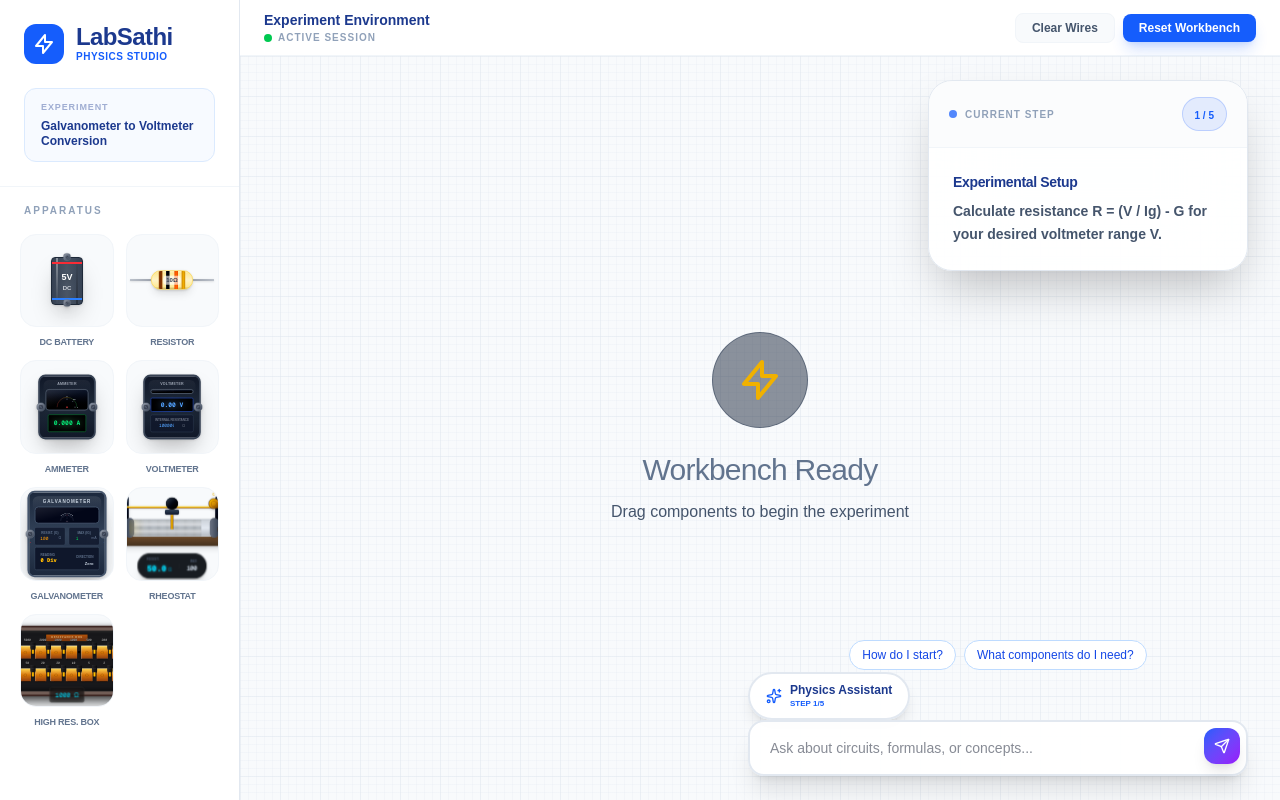
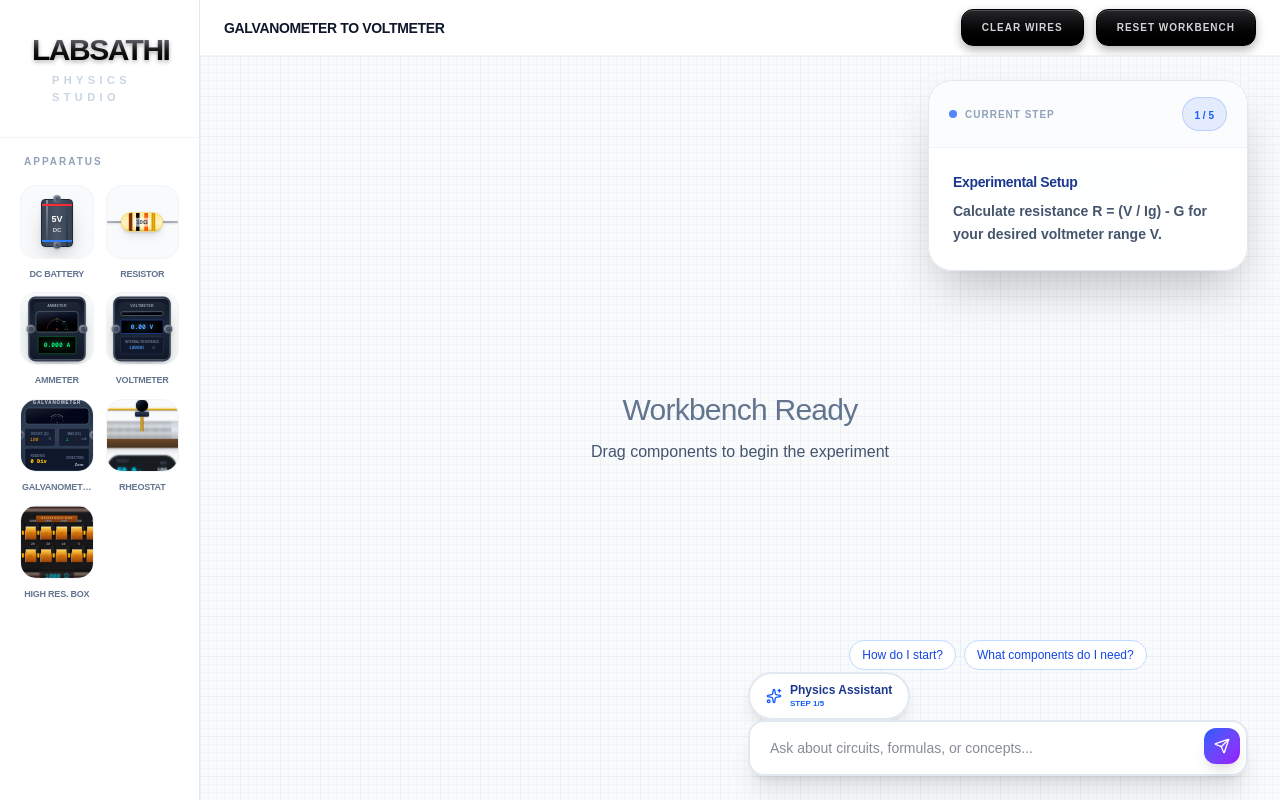
Before and after one commit to frecklehead/labsathi, a Next.js app: page /physics in a window 1280 px wide. Built offline with nearby package versions, Linux system fonts and the light colour scheme; grey boxes are pictures that could not be loaded.

Commit message:
removed unnecessities

```diff
--- a/app/components/circuit/Workbench.tsx
+++ b/app/components/circuit/Workbench.tsx
@@ -64,11 +64,7 @@ const Workbench = forwardRef<HTMLDivElement, WorkbenchProps>(({
             {items.length === 0 && (
                 <div className="absolute inset-0 flex items-center justify-center pointer-events-none select-none">
                     <div className="text-center">
-                        <div className="w-24 h-24 mx-auto mb-6 rounded-full bg-slate-800/50 border border-slate-700/50 flex items-center justify-center text-slate-600">
-                            <svg className="w-12 h-12 text-yellow-500" fill="none" viewBox="0 0 24 24" stroke="currentColor">
-                                <path strokeLinecap="round" strokeLinejoin="round" strokeWidth={2} d="M13 10V3L4 14h7v7l9-11h-7z" />
-                            </svg>
-                        </div>
+
                         <p className="text-3xl mb-3 font-light text-slate-500 tracking-tight">Workbench Ready</p>
                         <p className="text-slate-600 font-medium">Drag components to begin the experiment</p>
                     </div>
--- a/app/components/sidebar/Sidebar.tsx
+++ b/app/components/sidebar/Sidebar.tsx
@@ -10,25 +10,27 @@ import { HighResistanceBox } from "../physics/HighResistanceBox";
 
 export default function Sidebar() {
     return (
-        <aside className="w-60 bg-white border-r border-slate-200 flex flex-col z-20">
-            <div className="p-6 border-b border-slate-100">
-                <div className="flex items-center gap-3 mb-2">
-                    <div className="w-10 h-10 bg-blue-600 rounded-xl flex items-center justify-center">
-                        <svg className="w-6 h-6 text-white" fill="none" viewBox="0 0 24 24" stroke="currentColor">
-                            <path strokeLinecap="round" strokeLinejoin="round" strokeWidth={2} d="M13 10V3L4 14h7v7l9-11h-7z" />
-                        </svg>
+             <aside className="w-50 bg-white border-r border-slate-200 flex flex-col z-20">
+              <div className="p-8 border-b border-slate-100 bg-white">
+    <div className="flex items-center group cursor-default">
+        <div className="flex flex-col">
+            <div className="flex items-center gap-2">
+
+                <h1 className="text-3xl font-black uppercase tracking-tighter transition-all duration-300
+    bg-gradient-to-b from-zinc-400 via-zinc-900 to-black bg-clip-text text-transparent
+    filter drop-shadow-[0_2px_2px_rgba(0,0,0,0.3)]
+    group-hover:from-rose-400 group-hover:to-rose-600 transition-all">
+                    LabSathi
+                </h1>
             </div>
-                    <div>
-                        <h1 className="text-2xl font-black text-blue-900 tracking-tight leading-none">LabSathi</h1>
-                        <p className="text-[10px] text-blue-600 font-bold uppercase tracking-wider">Physics Studio</p>
+
+            {/* Cleaner subtitle alignment */}
+            <p className="text-[11px] font-black text-slate-300 uppercase tracking-[0.4em] pl-5 mt-1">
+                Physics Studio
+            </p>
         </div>
     </div>
-                <div className="mt-6 px-4 py-3 bg-blue-50/50 rounded-xl border border-blue-100">
-                    <p className="text-[9px] text-blue-900/40 font-bold uppercase tracking-widest mb-1">Experiment</p>
-                    <p className="text-xs text-blue-900 font-bold leading-tight">Galvanometer to Voltmeter Conversion</p>
 </div>
-            </div>
-
                 <div className="flex-1 overflow-y-auto p-4 space-y-6">
                     <div>
                         <h3 className="text-[10px] font-black text-slate-400 uppercase tracking-[0.2em] mb-4 px-2">Apparatus</h3>
--- a/app/components/toolbar/Toolbar.tsx
+++ b/app/components/toolbar/Toolbar.tsx
@@ -15,31 +15,38 @@ export default function Toolbar({
 }: ToolbarProps) {
     return (
         <div className="h-14 bg-white border-b border-slate-100 flex items-center justify-between px-6">
-            <div className="flex flex-col">
-                <h2 className="text-sm font-bold text-blue-900">Experiment Environment</h2>
-                <div className="flex items-center gap-1.5">
-                    <span className="w-2 h-2 rounded-full bg-green-500"></span>
-                    <span className="text-[10px] text-slate-400 font-bold uppercase tracking-widest">Active Session</span>
+           <div className="flex flex-col">
+            <h2 className="text-sm font-black text-slate-900 uppercase tracking-tight">Galvanometer to voltmeter</h2>
                 </div>
-            </div>
-            <div className="flex items-center gap-2">
+            <div className="flex items-center gap-3">
                 {connectingFrom && (
                     <button
                         onClick={onCancelWire}
-                        className="bg-amber-50 text-amber-600 hover:bg-amber-100 px-4 py-1.5 rounded-lg text-xs font-bold border border-amber-100 transition-all active:scale-95"
+                        className="px-5 py-2.5 rounded-xl text-[10px] font-black uppercase tracking-widest text-red-400
+                bg-gradient-to-b from-zinc-800 to-black border border-black
+                shadow-[inset_0_1px_0_rgba(255,255,255,0.2),0_4px_10px_rgba(0,0,0,0.3)]
+                hover:brightness-125 transition-all active:scale-95"
                     >
                         Cancel Wire
                     </button>
                 )}
                 <button
                     onClick={onClearWires}
-                    className="bg-slate-50 text-slate-600 hover:bg-slate-100 px-4 py-1.5 rounded-lg text-xs font-bold border border-slate-100 transition-all active:scale-95"
+                    className="px-5 py-2.5 rounded-xl text-[10px] font-black uppercase tracking-widest
+    text-zinc-300 hover:text-white transition-all duration-300
+    bg-gradient-to-b from-zinc-800 to-black border border-black
+    shadow-[inset_0_1px_0_rgba(255,255,255,0.2),0_4px_10px_rgba(0,0,0,0.3)]
+    hover:brightness-125 active:scale-95"
                 >
                     Clear Wires
                 </button>
                 <button
                     onClick={onReset}
-                    className="bg-blue-600 text-white hover:bg-blue-700 px-4 py-1.5 rounded-lg text-xs font-bold shadow-lg shadow-blue-600/20 transition-all active:scale-95"
+                    className="px-5 py-2.5 rounded-xl text-[10px] font-black uppercase tracking-widest
+    text-zinc-300 hover:text-white transition-all duration-300
+    bg-gradient-to-b from-zinc-800 to-black border border-black
+    shadow-[inset_0_1px_0_rgba(255,255,255,0.2),0_4px_10px_rgba(0,0,0,0.3)]
+    hover:brightness-125 active:scale-95"
                 >
                     Reset Workbench
                 </button>
```
Lines whose indentation alone changed are shown as unchanged.
